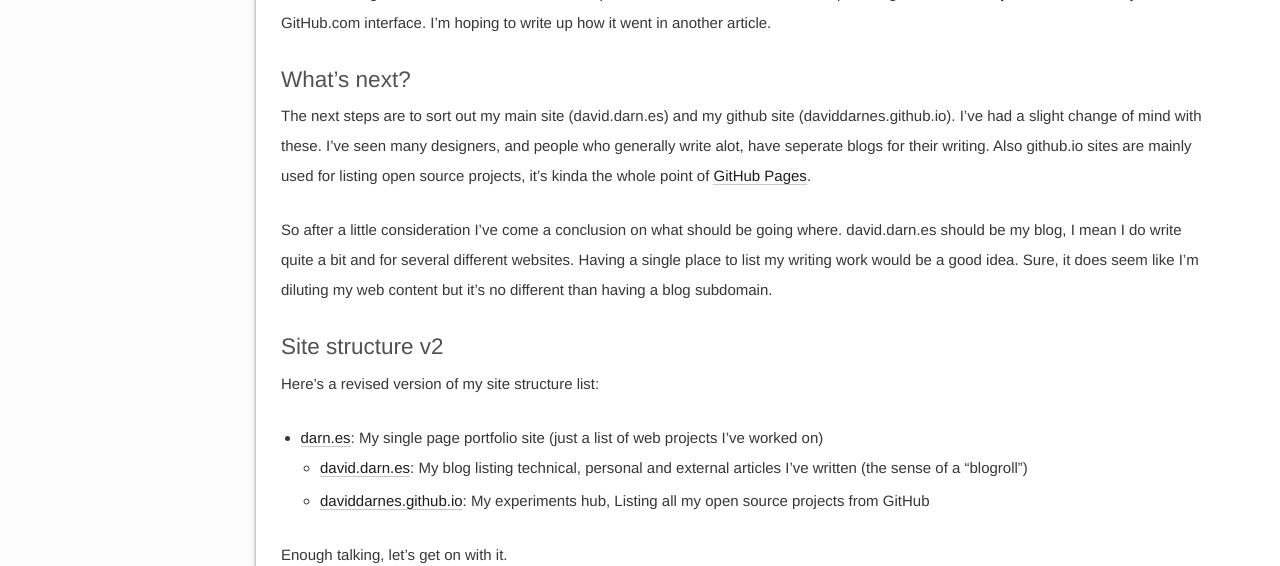
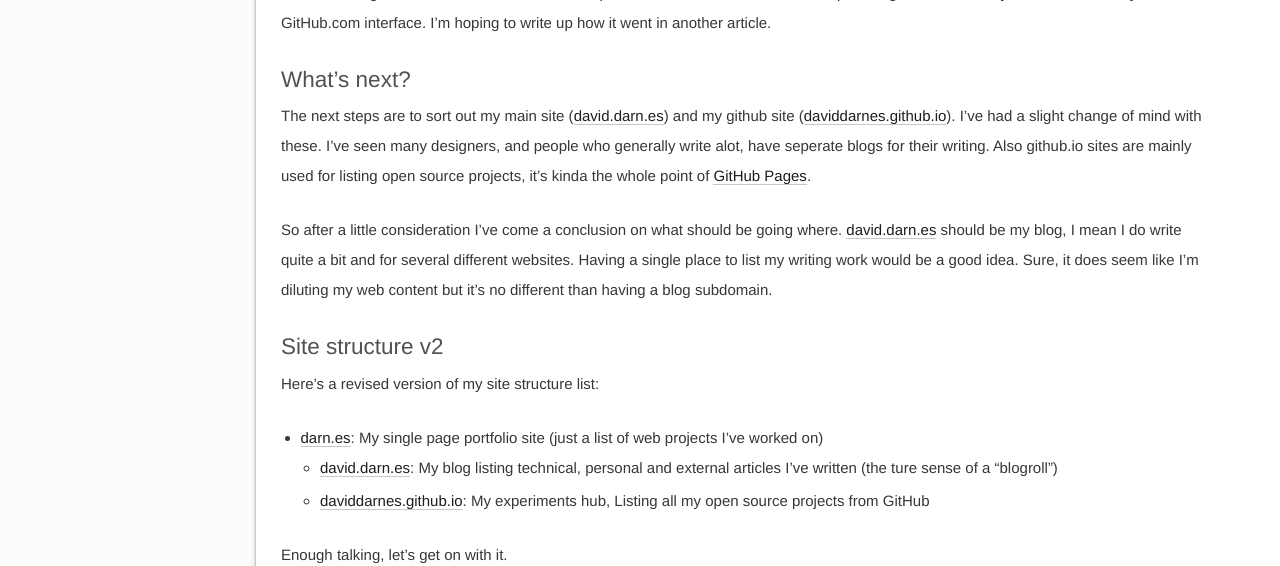
Before and after one commit to daviddarnes/daviddarnes.github.io, a Jekyll site: the page built from _posts/2015-08-19-new-site-structure-phase-1-complete.md, in a window 1280 px wide and 1122 px high. Shown: the part 352-918 px from the top of the window. Built offline with Jekyll 4.4.1, drawn with Linux system fonts in a browser that asks for light colours.

Commit message:
Copywriting tweaks

```diff
--- a/_posts/2015-08-19-new-site-structure-phase-1-complete.md
+++ b/_posts/2015-08-19-new-site-structure-phase-1-complete.md
@@ -18,16 +18,16 @@ After the design was finalised I started the build process. Because it was such
 
 ## What's next?
 
-The next steps are to sort out my main site (david.darn.es) and my github site (daviddarnes.github.io). I've had a slight change of mind with these. I've seen many designers, and people who generally write alot, have seperate blogs for their writing. Also github.io sites are mainly used for listing open source projects, it's kinda the whole point of [GitHub Pages](https://pages.github.com/).
+The next steps are to sort out my main site ([david.darn.es](http://david.darn.es)) and my github site ([daviddarnes.github.io](http://daviddarnes.github.io)). I've had a slight change of mind with these. I've seen many designers, and people who generally write alot, have seperate blogs for their writing. Also github.io sites are mainly used for listing open source projects, it's kinda the whole point of [GitHub Pages](https://pages.github.com/).
 
-So after a little consideration I've come a conclusion on what should be going where. david.darn.es should be my blog, I mean I do write quite a bit and for several different websites. Having a single place to list my writing work would be a good idea. Sure, it does seem like I'm diluting my web content but it's no different than having a blog subdomain.
+So after a little consideration I've come a conclusion on what should be going where. [david.darn.es](http://david.darn.es) should be my blog, I mean I do write quite a bit and for several different websites. Having a single place to list my writing work would be a good idea. Sure, it does seem like I'm diluting my web content but it's no different than having a blog subdomain.
 
 ## Site structure v2
 
 Here's a revised version of my site structure list:
 
 - [darn.es](https://darn.es): My single page portfolio site (just a list of web projects I've worked on)
-  - [david.darn.es](http://david.darn.es): My blog listing technical, personal and external articles I've written (the sense of a "blogroll")
+  - [david.darn.es](http://david.darn.es): My blog listing technical, personal and external articles I've written (the ture sense of a "blogroll")
   - [daviddarnes.github.io](http://daviddarnes.github.io): My experiments hub, Listing all my open source projects from GitHub
 
 Enough talking, let's get on with it.
```
